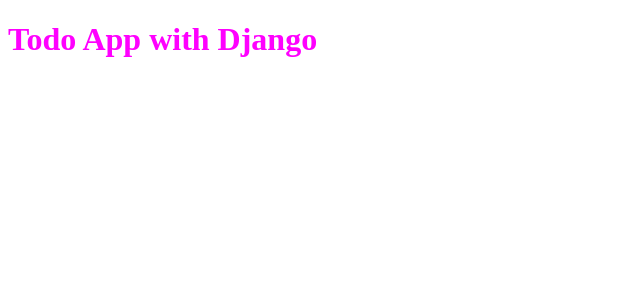
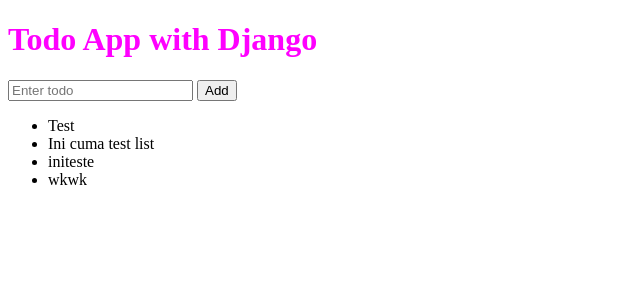
Before and after one commit to rojsiroj/django-todo, a Django app: page / in a window 1280 px wide. Shown: the top 300 px of the page, without its empty margins (0-640 px from the left). Run offline with Django 3.2, Linux system fonts and the light colour scheme; data comes from the database, SQL or seed files in the repository; both versions use the stored data as it was after the commit.

Commit message:
add form

```diff
--- /dev/null
+++ b/todolist/forms.py
@@ -0,0 +1,6 @@
+from django import forms
+
+class TodoListForm(forms.Form):
+	text = forms.CharField(max_length=45,
+		widget=forms.TextInput(
+			attrs={'class': 'form-control', 'placeholder': 'Enter todo', 'aria-label': 'Todo', 'aria-describeby': 'add-btn'}))
--- a/todolist/templates/todolist/index.html
+++ b/todolist/templates/todolist/index.html
@@ -7,6 +7,30 @@
 	<link rel="stylesheet" type="text/css" href="{% static 'todolist/style.css'  %}">
 </head>
 <body>
-	<h1>Todo App with Django</h1>
+	<div class="col-lg">
+		<h1>Todo App with Django</h1>
+
+		<form action="{% url 'add' %}" method="POST" role="form">
+			{% csrf_token %}
+			<div class="form-group">
+				<div class="input-group">
+					{{ form.text }}
+					<span class="input-group-btn">
+						<button type="submit" class="btn btn-default" id="add-btn">Add</button>
+					</span>
+				</div>
+			</div>
+		</form>
+
+		<div class="row t10">
+			<div class="col-lg-12">
+				<ul class="list-group t20">
+					{% for todolist in todo_items %}
+					<li class="list-group-item">{{ todolist.text }}</li>
+					{% endfor %}
+				</ul>
+			</div>
+		</div>
+	</div>
 </body>
 </html>
--- a/todolist/urls.py
+++ b/todolist/urls.py
@@ -2,5 +2,6 @@
 from . import views
 
 urlpatterns = [
-    path('', views.index, name='index')
+    path('', views.index, name='index'),
+    path('add', views.addTodoItem, name='add')
 ]
--- a/todolist/views.py
+++ b/todolist/views.py
@@ -1,6 +1,25 @@
-from django.shortcuts import render
+from django.shortcuts import render, redirect
+
+from .models import Todolist
+
+from .forms import TodoListForm
+
+from django.views.decorators.http import require_POST
 
 # Create your views here.
 
 def index(request):
-	return render(request,'todolist/index.html')
+	todo_items = Todolist.objects.order_by('id')
+	form = TodoListForm()
+	context = {'todo_items': todo_items, 'form': form}
+	return render(request,'todolist/index.html', context)
+
+@require_POST
+def addTodoItem(request):
+	form = TodoListForm(request.POST)
+
+	if form.is_valid():
+		new_todo = Todolist(text=request.POST['text'])
+		new_todo.save()
+
+	return redirect('index')
```
Also changed, not shown: db.sqlite3.
